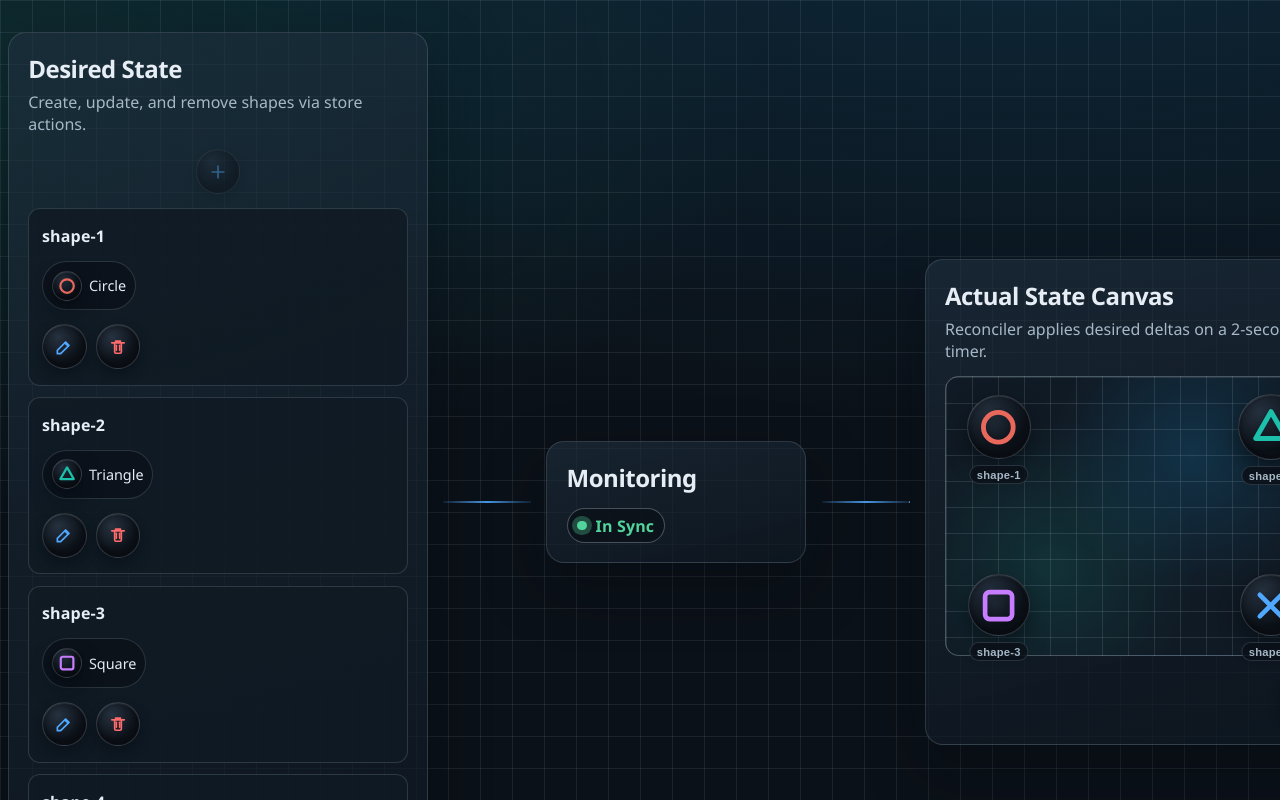
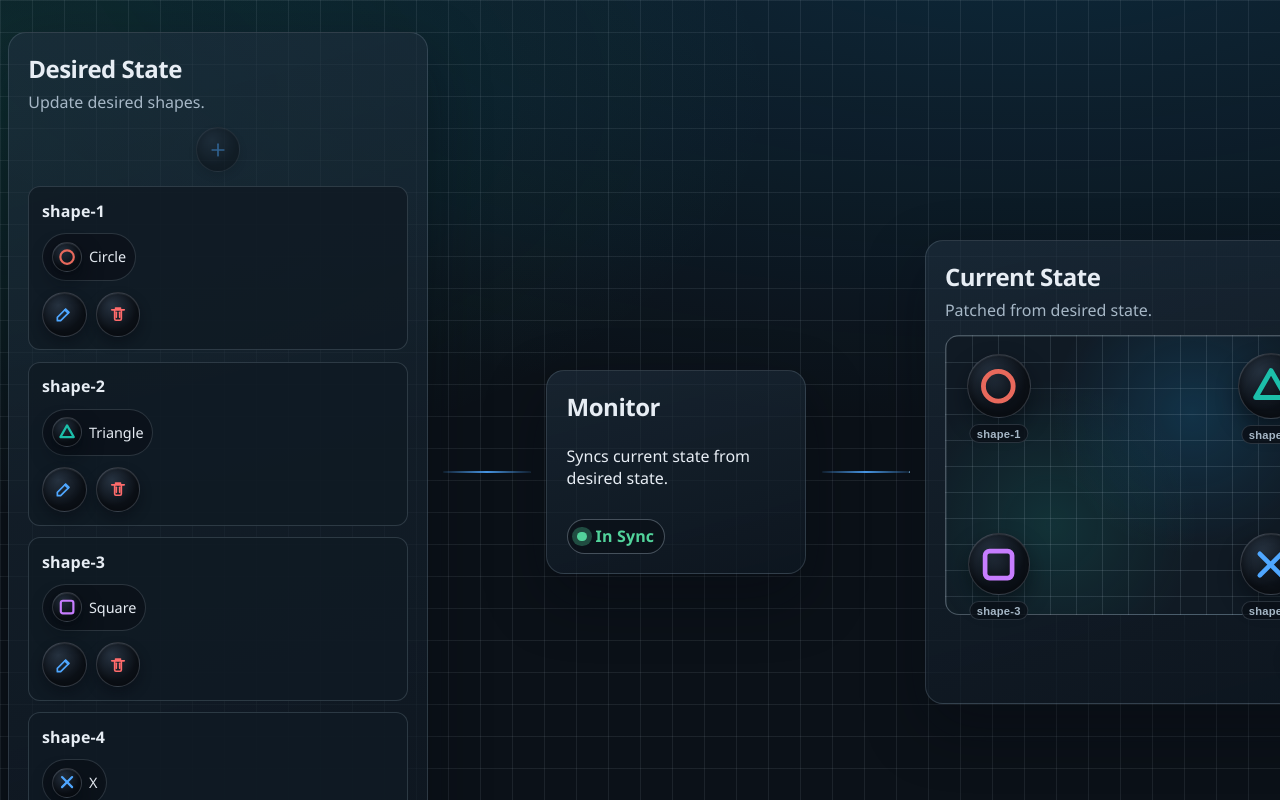
Before and after one commit to LiamCarver/desired-state-demo, a React (Vite) app in the folder app/: page / in a window 1280 px wide. Shown: the top 800 px of the page. Built offline with nearby package versions, Linux system fonts and the light colour scheme.

Commit message:
Refine monitor UX and stabilize desired-state panel behavior

```diff
--- a/app/src/components/ActualStateCanvas.tsx
+++ b/app/src/components/ActualStateCanvas.tsx
@@ -238,6 +238,7 @@ function ActualStateCanvas({
           aria-label="Delete Selected"
           title="Delete Selected"
           onClick={onDeleteSelected}
+          disabled={!hasSelection}
         >
           <span className="action-shell" style={{ color: '#FF6B6B' }}>
             <svg className="action-icon" viewBox="0 0 24 24" aria-hidden="true">
--- a/app/src/components/StateMonitoringHarness.tsx
+++ b/app/src/components/StateMonitoringHarness.tsx
@@ -133,8 +133,14 @@ function StateMonitoringHarness() {
   }
 
   useEffect(() => {
-    if (driftSummary.status !== previousStatusRef.current && driftSummary.status === 'out-of-sync') {
-      pushToast('out-of-sync', `Out of sync: ${driftSummary.issue} ${driftSummary.fix}`)
+    if (driftSummary.status !== previousStatusRef.current) {
+      if (driftSummary.status === 'out-of-sync') {
+        pushToast('out-of-sync', `Out of sync: ${driftSummary.issue} ${driftSummary.fix}`)
+      }
+
+      if (driftSummary.status === 'in-sync' && previousStatusRef.current === 'out-of-sync') {
+        pushToast('in-sync', 'Synchronized.')
+      }
     }
     previousStatusRef.current = driftSummary.status
   }, [driftSummary])
@@ -142,9 +148,6 @@ function StateMonitoringHarness() {
   useEffect(() => {
     const timerId = window.setInterval(() => {
       const currentDrift = summarizeDrift(desiredRef.current, actualRef.current)
-      if (currentDrift.status === 'out-of-sync') {
-        pushToast('out-of-sync', `Reconciling: ${currentDrift.issue} ${currentDrift.fix}`)
-      }
       dispatch({ type: 'actual/reconcile-step' })
     }, RECONCILE_INTERVAL_MS)
 
@@ -163,7 +166,7 @@ function StateMonitoringHarness() {
     <section className="state-flow-grid" aria-label="State monitoring harness">
       <DesiredStateEditor
         title="Desired State"
-        subtitle="Create, update, and remove shapes via store actions."
+        subtitle="Update desired shapes."
         shapes={desiredEditorController.shapes}
         colorOptions={desiredEditorController.colorOptions}
         fixedHeight={true}
@@ -180,7 +183,8 @@ function StateMonitoringHarness() {
       <div className="monitor-column">
         <section className="monitor-card" aria-label="State monitoring component">
           <header className="monitor-card-header">
-            <h2>Monitoring</h2>
+            <h2>Monitor</h2>
+            <p>Syncs current state from desired state.</p>
           </header>
 
           <div className={`monitor-indicator ${isInSync ? 'is-in-sync' : 'is-out-of-sync'}`}>
@@ -197,8 +201,8 @@ function StateMonitoringHarness() {
       </div>
 
       <ActualStateCanvas
-        title="Actual State Canvas"
-        subtitle="Reconciler applies desired deltas on a 2-second timer."
+        title="Current State"
+        subtitle="Patched from desired state."
         shapes={canvasController.shapes}
         selectedShapeId={canvasController.selectedShapeId}
         colorChangingShapeId={canvasController.colorChangingShapeId}
--- a/app/src/index.css
+++ b/app/src/index.css
@@ -804,7 +804,7 @@ h2 {
 }
 
 .editor-card.is-fixed-height {
-  height: 940px;
+  height: 880px;
   grid-template-rows: auto auto minmax(0, 1fr);
 }
 
@@ -827,6 +827,13 @@ h2 {
   min-height: 0;
   overflow-y: hidden;
   padding-right: 0;
+  align-content: start;
+  grid-auto-rows: 164px;
+}
+
+.editor-card.is-fixed-height .editor-row {
+  height: 100%;
+  grid-template-rows: auto minmax(0, 1fr) auto;
 }
 
 .editor-row {
```
